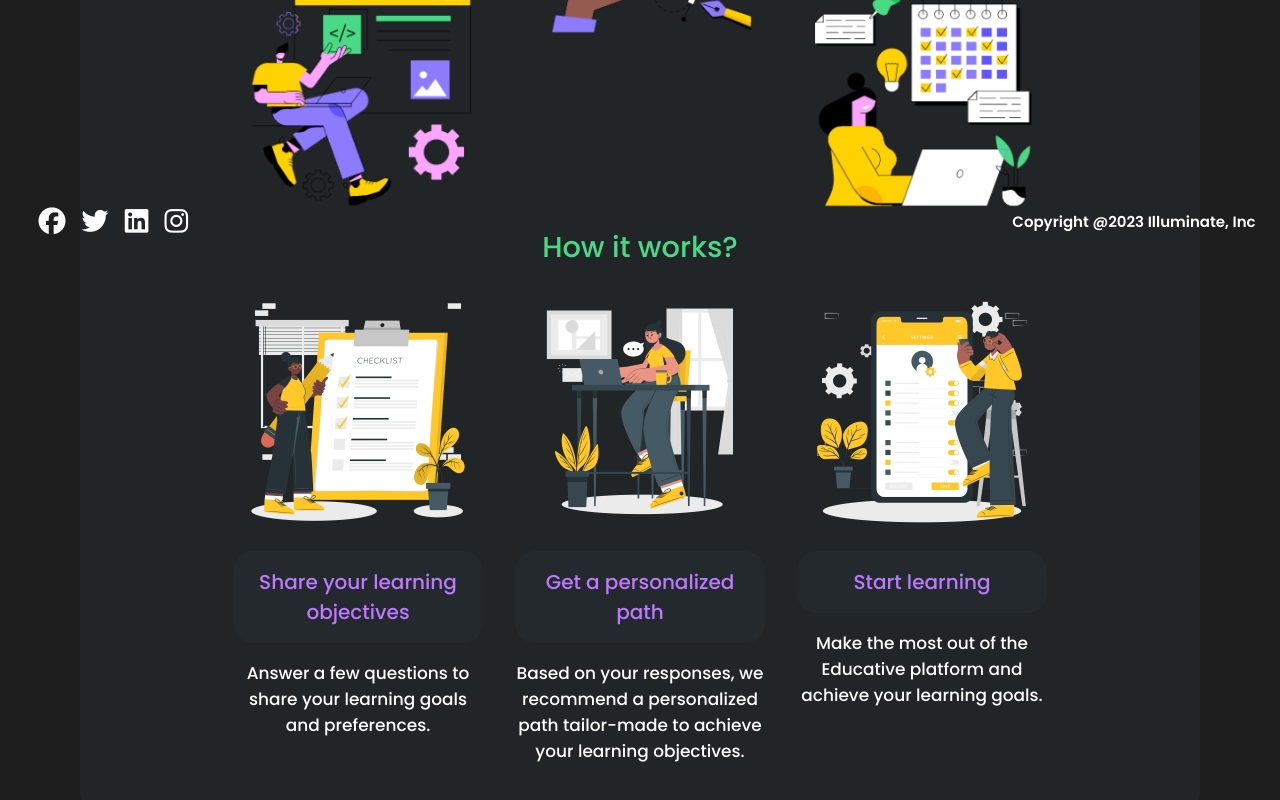
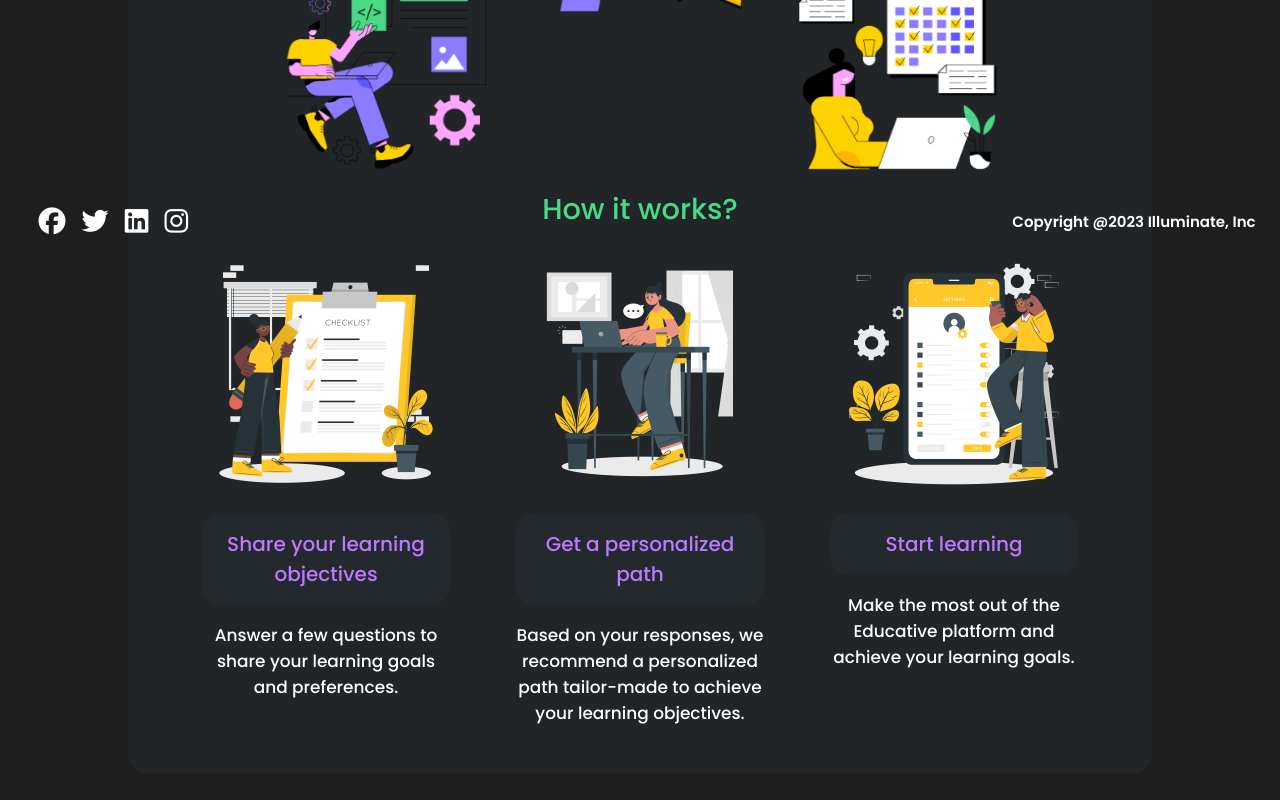
Before and after one commit to aditi977/Illuminate, a React (Create React App) app in the folder frontend/: page /welcome in a window 1280 px wide. Shown: the part 544-1344 px from the top of the page. Built offline with nearby package versions, Linux system fonts and the light colour scheme.

Commit message:
changed padding & margins on welcome page

```diff
--- a/frontend/src/pages/Welcome.css
+++ b/frontend/src/pages/Welcome.css
@@ -7,7 +7,7 @@
 }
 .welcome-content {
     padding: 2em;
-    margin: 5em;
+    margin: 5em 8em;
     border-radius: 20px;
     background: rgba(38, 50, 56, 0.37);
     text-align: center;
@@ -50,5 +50,5 @@
 
 .welcome-textimg-ungrouped > * {
     vertical-align: top;
-    margin: 1em;
+    margin: 1em 2em;
 }
```
